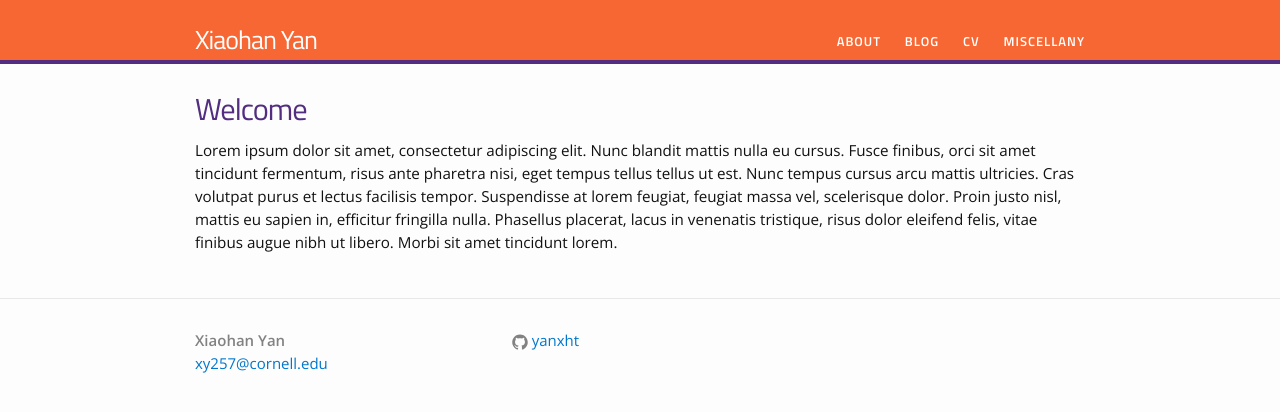
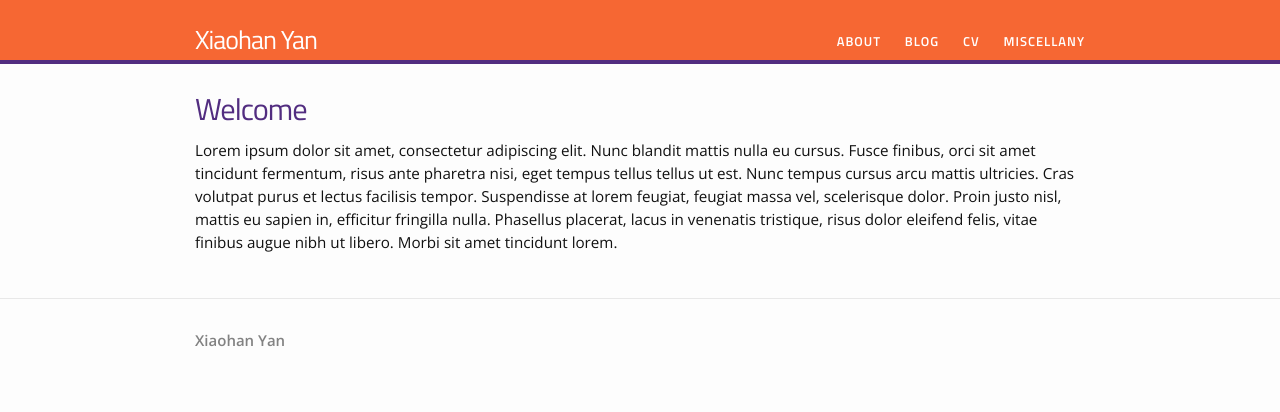
Before and after one commit to yanxht/yanxht.github.io, a Jekyll site: the page built from index.html, in a window 1280 px wide. Shown: the top 412 px of the page. Built offline with Jekyll 4.4.1, drawn with Linux system fonts in a browser that asks for light colours; some of the changed lines change nothing that is shown.

Commit message:
update config

```diff
--- a/_config.yml
+++ b/_config.yml
@@ -1,11 +1,11 @@
 # Site settings
 title: Xiaohan Yan
-email: xy257@cornell.edu
+#email: xy257@cornell.edu
 #description: > # this means to ignore newlines until "baseurl:"
 #  Xiaohan Yan, Data Scientist & Statistician
-baseurl: "" # the subpath of your site, e.g. /blog/
-url: "http://yanxht.github.io"
-github_username: yanxht
+#baseurl: "" # the subpath of your site, e.g. /blog/
+#url: "http://yanxht.github.io"
+#github_username: yanxht
 
 # Build settings
 markdown: kramdown
```
